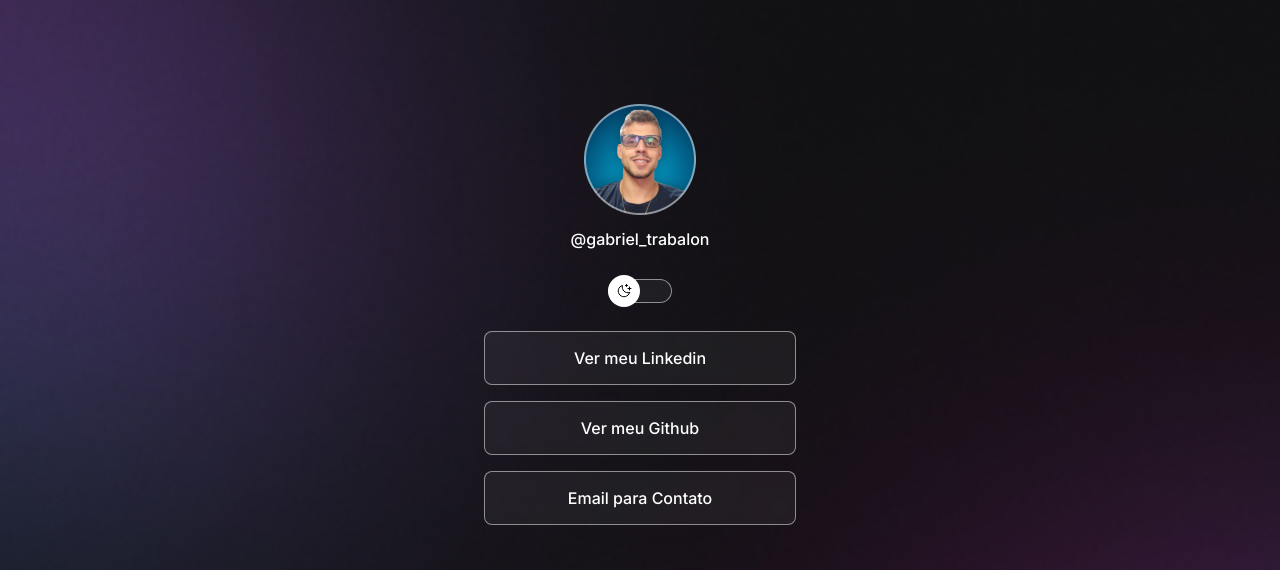
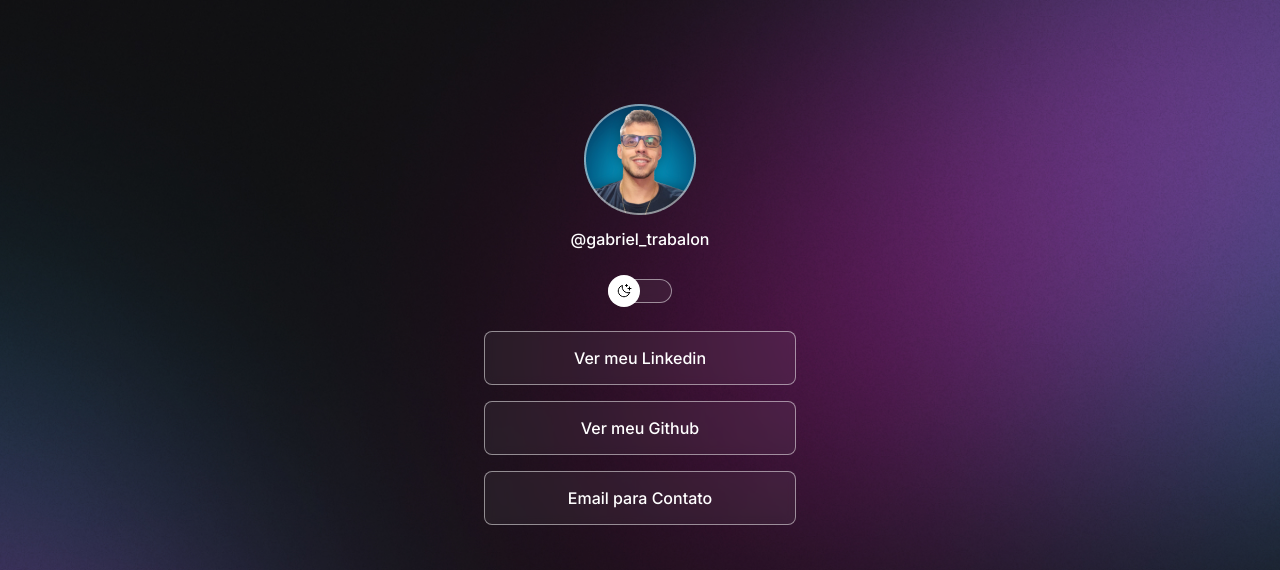
Before and after one commit to gabrieltrabalon/BusinessCard, a plain HTML site: page index.html in a window 1280 px wide. Shown: the top 570 px of the page. Drawn offline with nearby package versions, Linux system fonts and the light colour scheme.

Commit message:
Update style.css

```diff
--- a/style.css
+++ b/style.css
@@ -36,6 +36,7 @@ body * {
 
 #container {
   width: 360px;
+  max-width: 588px;
   margin: 56px auto 0px;
   padding: 24px;
 }
@@ -156,3 +157,13 @@ footer {
   text-align: center;
   font-size: 14px;
 }
+
+/* media queries */
+@media (min-width: 700px) {
+  :root {
+    --bg-url: url(./assets/bg-desktop.jpg);
+  }
+  .light {
+    --bg-url: url(./assets/bg-desktop-light.jpg);
+  }
+}
```
